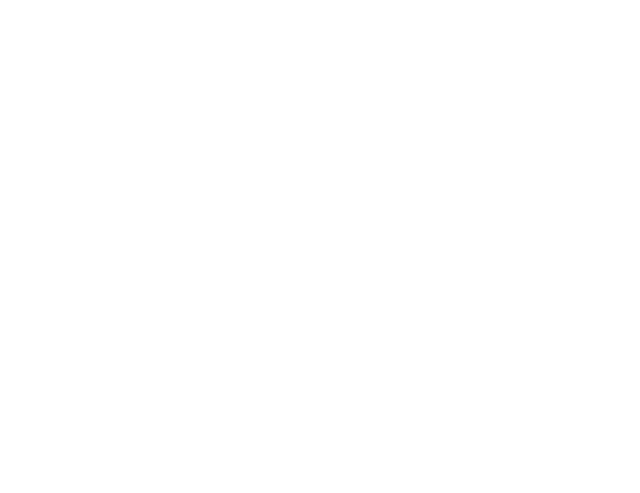
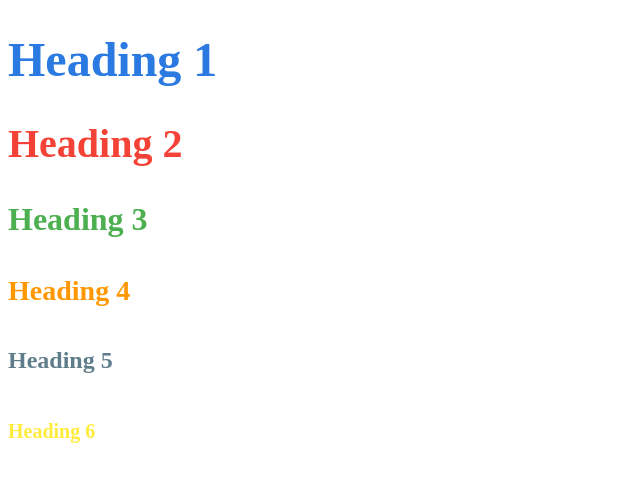
Before and after one commit to acciojob/headings-inline-css-zapshooter, a website: page main.html in a window 1280 px wide. Shown: the whole page, without its empty margins (0-640 px from the left). Drawn offline with Linux system fonts and the light colour scheme.

Commit message:
created a submission

```diff
--- a/main.html
+++ b/main.html
@@ -1,16 +1,15 @@
 <!DOCTYPE html>
-
-<html>
-
+<html lang="en">
 <head>
-	<link rel="stylesheet" href="styles.css">
+    <meta charset="UTF-8">
+    <title>Colored Headings Inline CSS</title>
 </head>
-
 <body>
-	<!-- the entire body must be written by student -->
-    <script type="text/javascript" src="./script.js">
-</script>
-
+    <h1 style="color: #2a7ae2; font-size: 48px; font-weight: bold;">Heading 1</h1>
+    <h2 style="color: #f44336; font-size: 40px; font-weight: bold;">Heading 2</h2>
+    <h3 style="color: #4caf50; font-size: 32px; font-weight: bold;">Heading 3</h3>
+    <h4 style="color: #ff9800; font-size: 28px; font-weight: bold;">Heading 4</h4>
+    <h5 style="color: #607d8b; font-size: 24px; font-weight: bold;">Heading 5</h5>
+    <h6 style="color: #ffeb3b; font-size: 20px; font-weight: bold;">Heading 6</h6>
 </body>
-
 </html>
```
